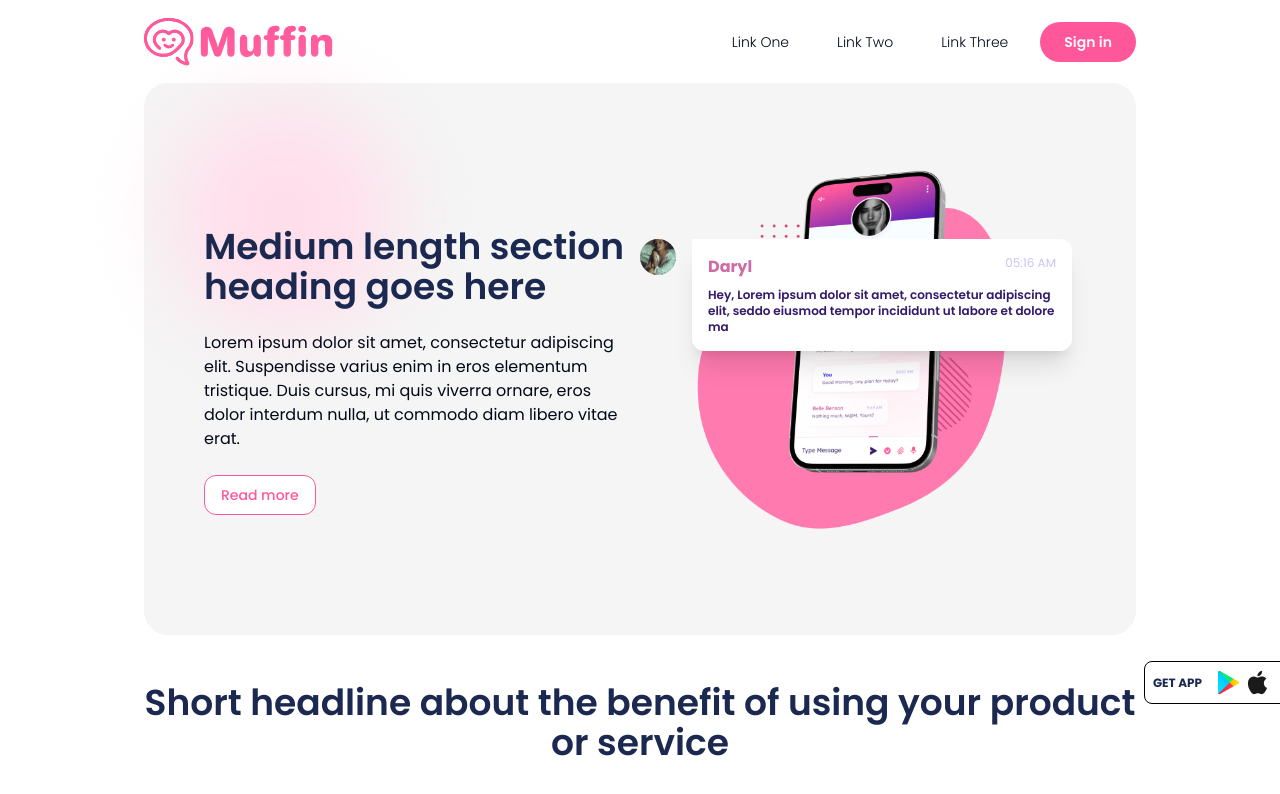
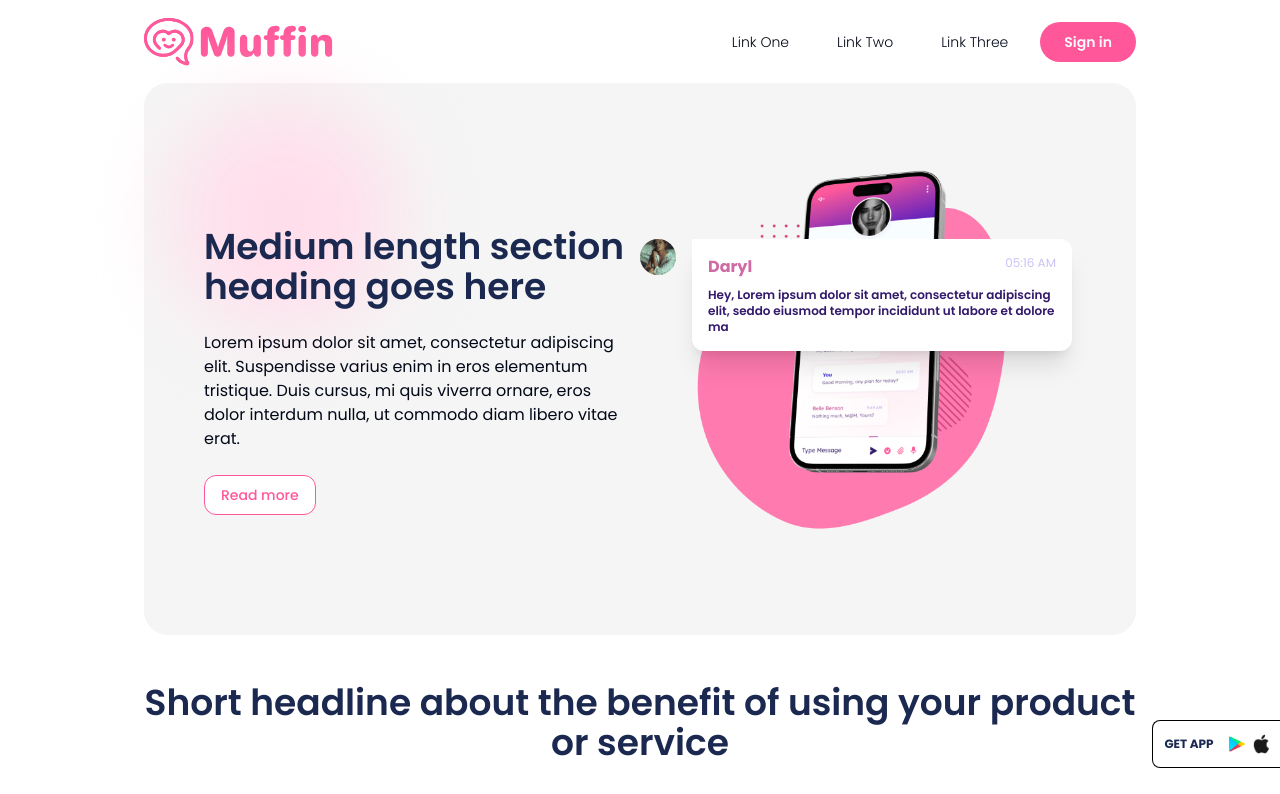
Before and after one commit to rv100101/muft, a React (Vite) app: page / in a window 1280 px wide. Shown: the top 794 px of the page. Built offline with nearby package versions, Linux system fonts and the light colour scheme.

Commit message:
refactor: transitions in getApp

```diff
--- a/src/App.tsx
+++ b/src/App.tsx
@@ -5,25 +5,12 @@ import Benefits from "./components/benefits";
 import Features from "./components/features";
 import Cta from "./components/cta";
 import Footer from "./components/footer";
-import GooglePlay from "@/assets/google-play-logo.png";
-import Apple from "@/assets/apple-logo.png";
+import GetApp from "./components/getApp";
 
 function App() {
   return (
     <>
-      <div className="w-full h-full relative justify-end md:flex hidden">
-        <button className="fixed bottom-24 -right-1 bg-white py-2 pl-2 pr-4 space-x-4 flex justify-end items-center border-black border h-max w-max rounded-l-lg">
-          <p className="font-bold text-xs text-[#1B2950]">GET APP</p>
-          <div className="flex space-x-2">
-            <a href="/">
-              <img src={GooglePlay} alt="google play logo" />
-            </a>
-            <a href="/">
-              <img src={Apple} alt="apple logo" />
-            </a>
-          </div>
-        </button>
-      </div>
+      <GetApp />
       <div className="mx-8 md:mx-12 lg:mx-36">
         <NavBar />
         <Hero />
--- a/src/components/features.tsx
+++ b/src/components/features.tsx
@@ -49,13 +49,7 @@ const itemA = {
 
 const Features = () => {
   return (
-    <motion.section
-      initial={{ opacity: 0 }}
-      whileInView={{ opacity: 1 }}
-      transition={{ delay: 0.5 }}
-      viewport={{ once: true }}
-      className="mt-12"
-    >
+    <section className="mt-12">
       <div className="grid md:grid-cols-3 gap-4 md:gap-12 h-max w-full">
         <motion.div
           variants={leftFeatureDescriptionsContainer}
@@ -126,7 +120,7 @@ const Features = () => {
           </motion.div>
         </motion.div>
       </div>
-    </motion.section>
+    </section>
   );
 };
 
--- /dev/null
+++ b/src/components/getApp.tsx
@@ -0,0 +1,40 @@
+import GooglePlay from "@/assets/google-play-logo.png";
+import Apple from "@/assets/apple-logo.png";
+import { useState } from "react";
+const GetApp = () => {
+  const [isHovered, setIsHovered] = useState(false);
+
+  return (
+    <div className="w-full h-full relative justify-end md:flex hidden">
+      <button
+        onPointerEnter={() => {
+          setIsHovered(true);
+        }}
+        onPointerLeave={() => {
+          setIsHovered(false);
+        }}
+        className="overflow-hidden hover:transition-all delay-50 duration-200 h-12 hover:h-28 hover:space-y-4 group hover:flex-col w-32 fixed bottom-8 bg-white py-2 px-2 hover:space-x-0 flex justify-around items-center border-black border border-r-0 rounded-l-lg"
+      >
+        <p className="font-bold text-xs text-[#1B2950] mr-2">GET APP</p>
+        <div className="flex group-hover:flex-col space-x-2 group-hover:space-x-0 hover:space-y-1 text-xs text-black font-semibold">
+          <a
+            className="hover:transition delay-100 w-full hover:bg-black hover:text-white group-hover:p-2 group-hover:py-1 border-black flex items-center justify-between group-hover:border-2 rounded-md"
+            href="/"
+          >
+            <img className="w-4 h-4" src={GooglePlay} alt="google play logo" />
+            {isHovered && <p>Google Play</p>}
+          </a>
+          <a
+            className="hover:transition delay-100 w-full hover:bg-slate-200 hover:text-black group-hover:p-2 group-hover:py-1 border-black flex items-center justify-between group-hover:border-2 rounded-md"
+            href="/"
+          >
+            <img className="w-4 " src={Apple} alt="apple logo" />
+            {isHovered && <p>App Store</p>}
+          </a>
+        </div>
+      </button>
+    </div>
+  );
+};
+
+export default GetApp;
```
